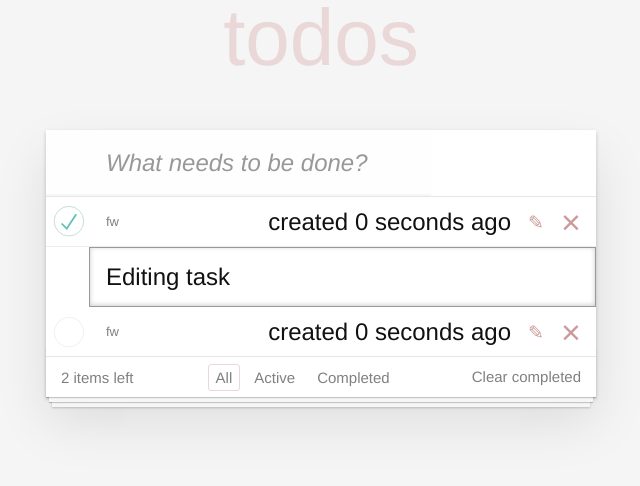
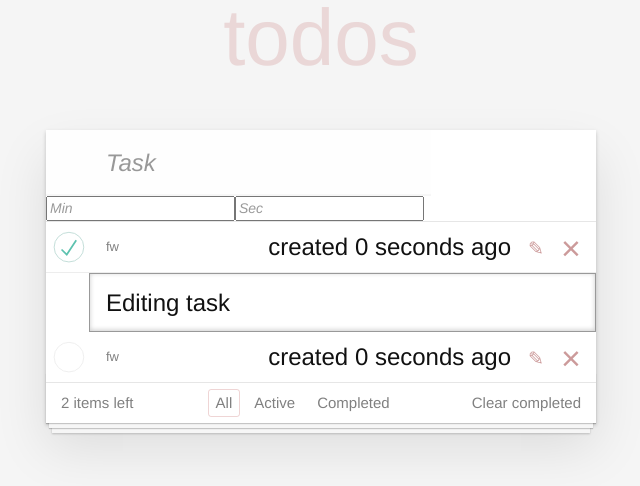
Before and after one commit to Aleksandr-Fi/react-second, a React (Create React App) app: page / in a window 1280 px wide. Shown: the top 486 px of the page, without its empty margins (319-959 px from the left). Built offline with nearby package versions, Linux system fonts and the light colour scheme.

Commit message:
Update NewTaskForm.jsx

```diff
--- a/src/components/NewTaskForm/NewTaskForm.jsx
+++ b/src/components/NewTaskForm/NewTaskForm.jsx
@@ -29,15 +29,15 @@ class NewTaskForm extends Component {
   render() {
     return (
       <form onSubmit={this.onSubmit}>
-        <label className="input-label">
-          <input
-            className="new-todo"
-            placeholder="What needs to be done?"
-            autoFocus
-            onChange={this.onChangeText}
-            value={this.state.text}
-          />
-        </label>
+        {/* <label className="input-label"> */}
+        <input className="new-todo" placeholder="Task" autoFocus onChange={this.onChangeText} value={this.state.text} />
+        {/* </label> */}
+        {/* <label className="input-label"> */}
+        <input className="new-todo-form__timer" placeholder="Min" autoFocus />
+        {/* </label> */}
+        {/* <label className="input-label"> */}
+        <input className="new-todo-form__timer" placeholder="Sec" autoFocus />
+        {/* </label> */}
       </form>
     )
   }
```
